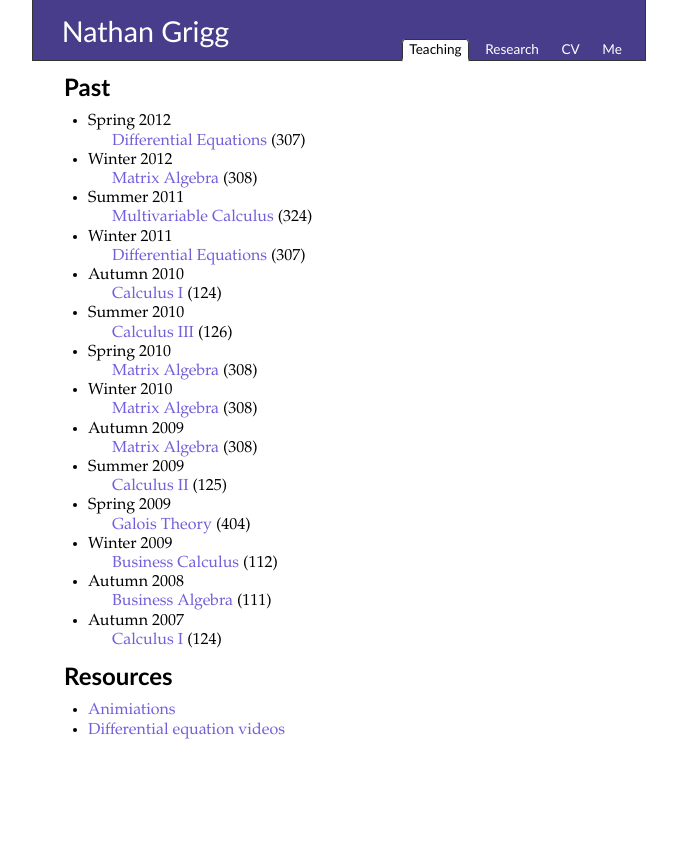
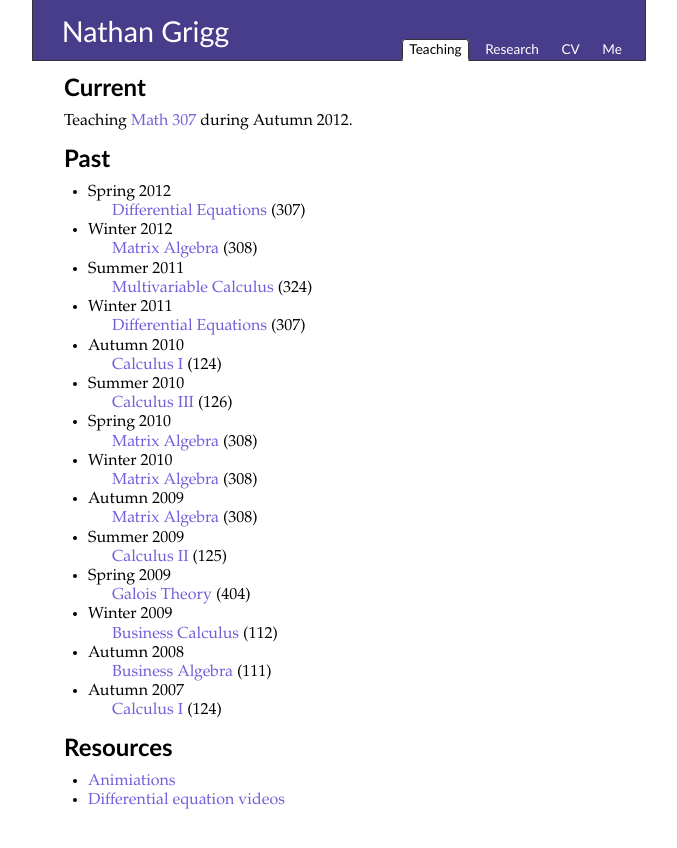
Before and after one commit to nathangrigg/website, a Jekyll site: the page built from teaching/index.md, in a window 1280 px wide. Shown: the top 848 px of the page, without its empty margins (301-978 px from the left). Built offline with Jekyll 4.4.1, drawn with Linux system fonts in a browser that asks for light colours; nearby versions of some CDN libraries.

Commit message:
Add links to new course

```diff
--- a/teaching/index.md
+++ b/teaching/index.md
@@ -4,11 +4,10 @@ section: teaching
 title: Nathan Grigg's Teaching
 ---
 
-<!--
 # Current
 
-Teaching [Math 307][sp12] during Spring 2012.
--->
+Teaching [Math 307][au12] during Autumn 2012.
+
 
 # Past
 - Spring 2012
```
Also changed, not shown: other parts of teaching/index.md (+1 -0 lines), index.md (+1 -1 lines).
